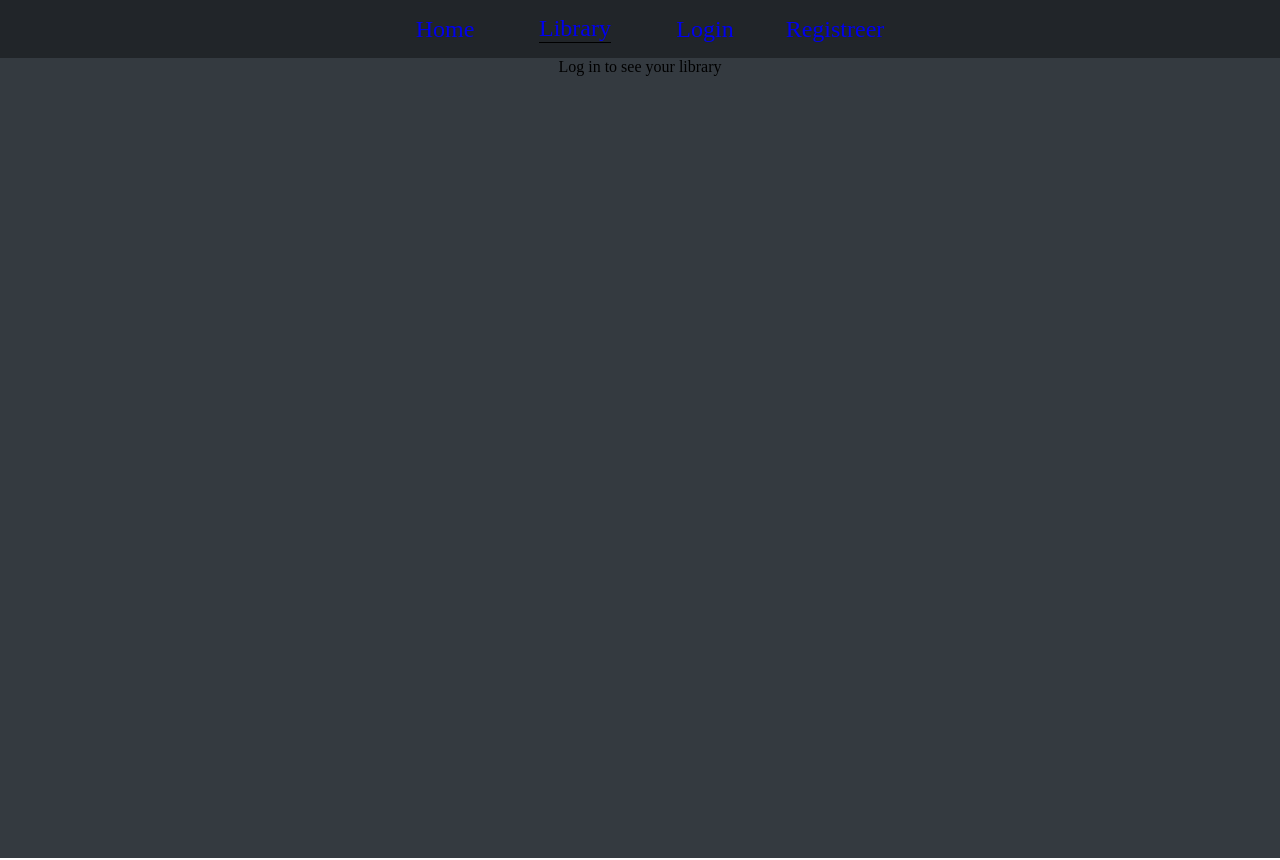
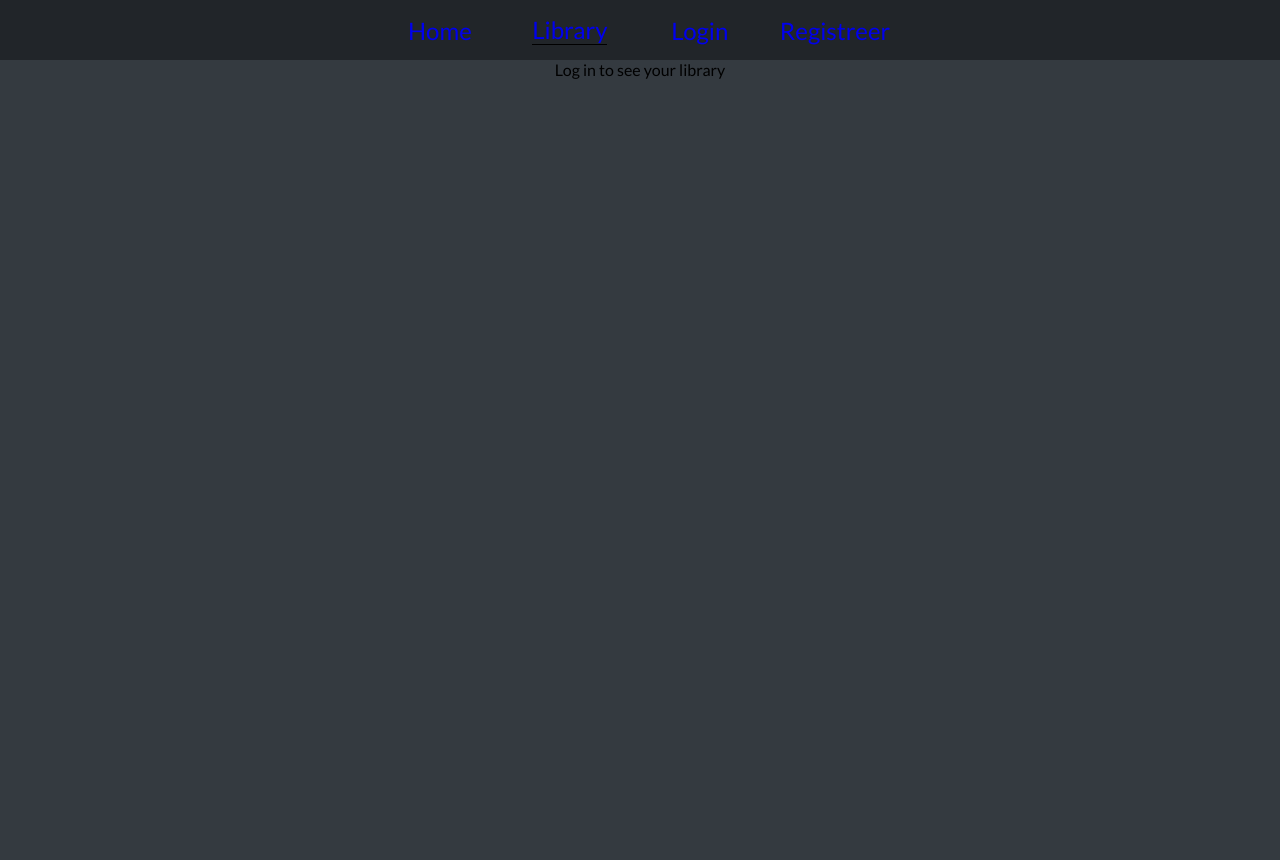
Before and after one commit to Rickert98/Eindopdracht-Rick-Smit, a React (Vite) app: page /library in a window 1280 px wide. Built offline with nearby package versions, Linux system fonts and the light colour scheme.

Commit message:
changed the fonts

```diff
--- a/src/components/libraryGame/LibraryGame.jsx
+++ b/src/components/libraryGame/LibraryGame.jsx
@@ -10,7 +10,7 @@ function LibraryGameArticle ({game, filters}) {
                         <img src={game.background} alt="background image" className={styles['image']}/>
                     </div>
                     <div className={styles['details-wrapper']}>
-                        <h2 className={styles['details-header']}>{game.title}</h2>
+                        <h3 className={styles['details-header']}>{game.title}</h3>
                         <p className={styles['detail']}>{game.platforms}</p>
                     </div>
                 </button>
@@ -25,7 +25,7 @@ function LibraryGameArticle ({game, filters}) {
                             <img src={game.background} alt="background image" className={styles['image']}/>
                         </div>
                         <div className={styles['details-wrapper']}>
-                            <h2 className={styles['details-header']}>{game.title}</h2>
+                            <h3 className={styles['details-header']}>{game.title}</h3>
                             <p className={styles['detail']}>{game.platforms}</p>
                         </div>
                     </button>
--- a/src/index.css
+++ b/src/index.css
@@ -15,10 +15,29 @@
     */
     --color-quaternary: #6966FF;
     --color-primary-lighter: #414950;
-
-
 }
 
 button :hover {
     cursor: pointer;
 }
+
+body {
+    font-family: 'Lato', sans-serif;
+    font-weight: 400;
+}
+
+h1 {
+    font-size: 3.4rem;
+}
+
+h2 {
+    font-size: 2.0rem;
+}
+
+h3 {
+    font-size: 1.4rem;
+}
+
+p {
+    font-size: 1.0rem;
+}
--- a/src/pages/library/Library.jsx
+++ b/src/pages/library/Library.jsx
@@ -79,7 +79,7 @@ function Library () {
                                     <aside className={styles['filter-container']}>
                                         {
                                             <>
-                                            <p>Filters</p>
+                                            <h3>Filters</h3>
                                                 {genres.map((genre, index) => {
                                                     return (
                                                         <label key={`filter-${genre}`}
--- a/src/pages/library/Library.module.css
+++ b/src/pages/library/Library.module.css
@@ -23,6 +23,10 @@
     background-color: var(--color-primary-lighter);
 }
 
+.filter-container h3 {
+    text-align: center;
+}
+
 .library {
     display: flex;
     flex-direction: row;
```
